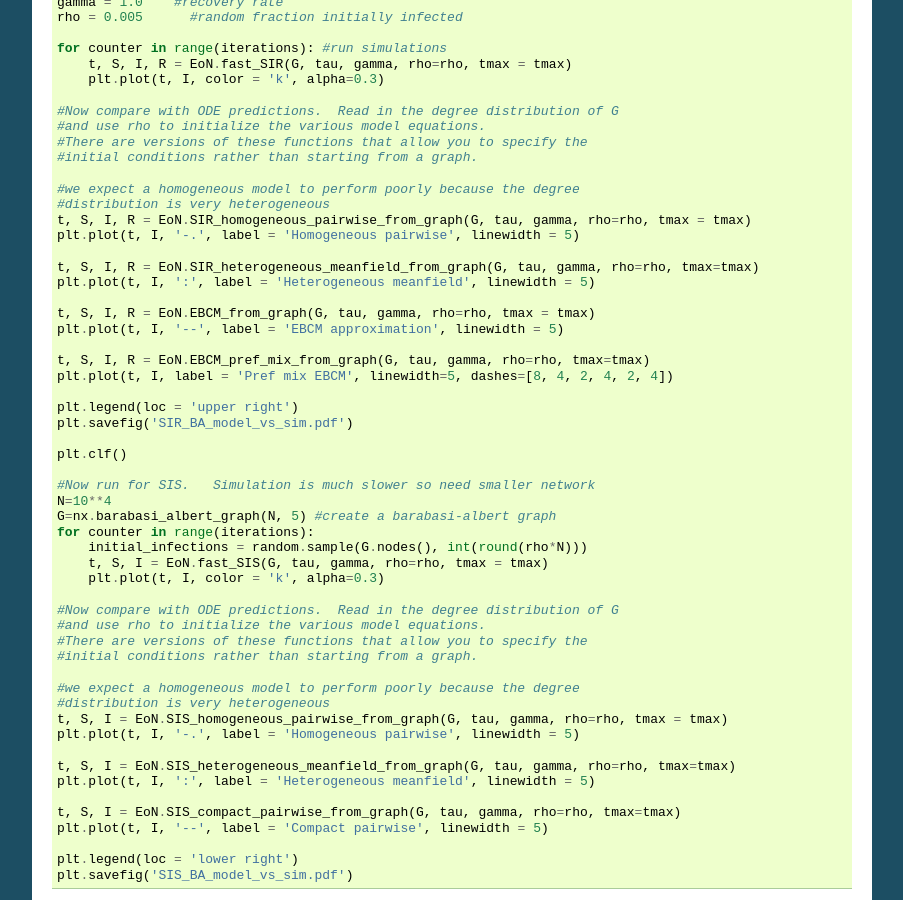
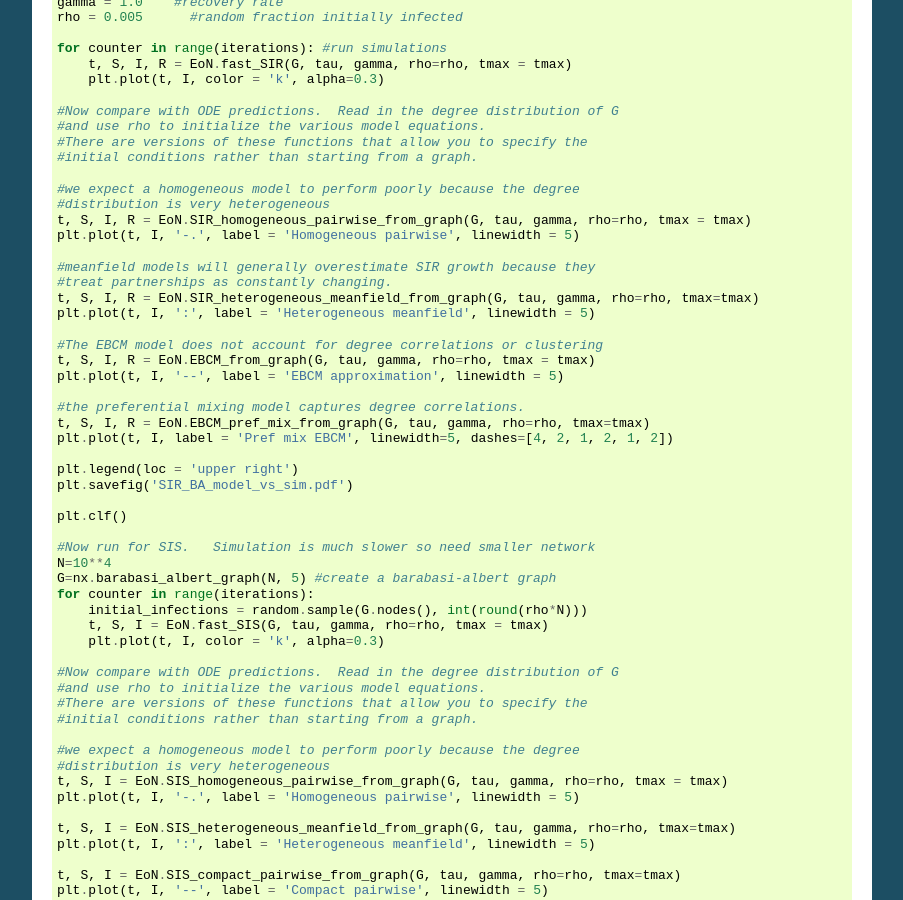
Before and after one commit to springer-math/Mathematics-of-Epidemics-on-Networks, a Sphinx documentation site: the page built from docs/GettingStarted.rst, in a window 1280 px wide and 900 px high, scrolled down 649 px. Shown: the whole window, without its empty margins (198-1101 px from the left). Built offline with Sphinx 7.4.7, drawn with Linux system fonts in a browser that asks for light colours.

Commit message:
Update documentation

```diff
--- a/docs/GettingStarted.rst
+++ b/docs/GettingStarted.rst
@@ -52,14 +52,18 @@ The code here provides an example of creating a Barabasi-Albert network.  Then i
     t, S, I, R = EoN.SIR_homogeneous_pairwise_from_graph(G, tau, gamma, rho=rho, tmax = tmax)
     plt.plot(t, I, '-.', label = 'Homogeneous pairwise', linewidth = 5)
 
+    #meanfield models will generally overestimate SIR growth because they
+    #treat partnerships as constantly changing.
     t, S, I, R = EoN.SIR_heterogeneous_meanfield_from_graph(G, tau, gamma, rho=rho, tmax=tmax)
     plt.plot(t, I, ':', label = 'Heterogeneous meanfield', linewidth = 5)
 
+    #The EBCM model does not account for degree correlations or clustering
     t, S, I, R = EoN.EBCM_from_graph(G, tau, gamma, rho=rho, tmax = tmax)
     plt.plot(t, I, '--', label = 'EBCM approximation', linewidth = 5)
 
+    #the preferential mixing model captures degree correlations.
     t, S, I, R = EoN.EBCM_pref_mix_from_graph(G, tau, gamma, rho=rho, tmax=tmax)
-    plt.plot(t, I, label = 'Pref mix EBCM', linewidth=5, dashes=[8, 4, 2, 4, 2, 4])
+    plt.plot(t, I, label = 'Pref mix EBCM', linewidth=5, dashes=[4, 2, 1, 2, 1, 2])
 
     plt.legend(loc = 'upper right')
     plt.savefig('SIR_BA_model_vs_sim.pdf')
```
